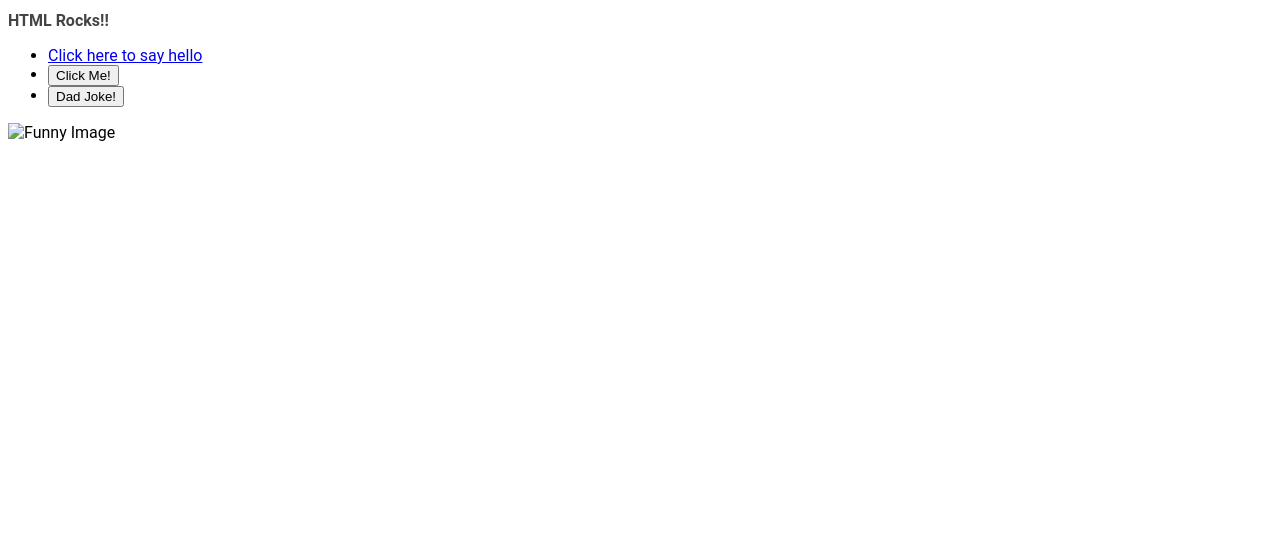
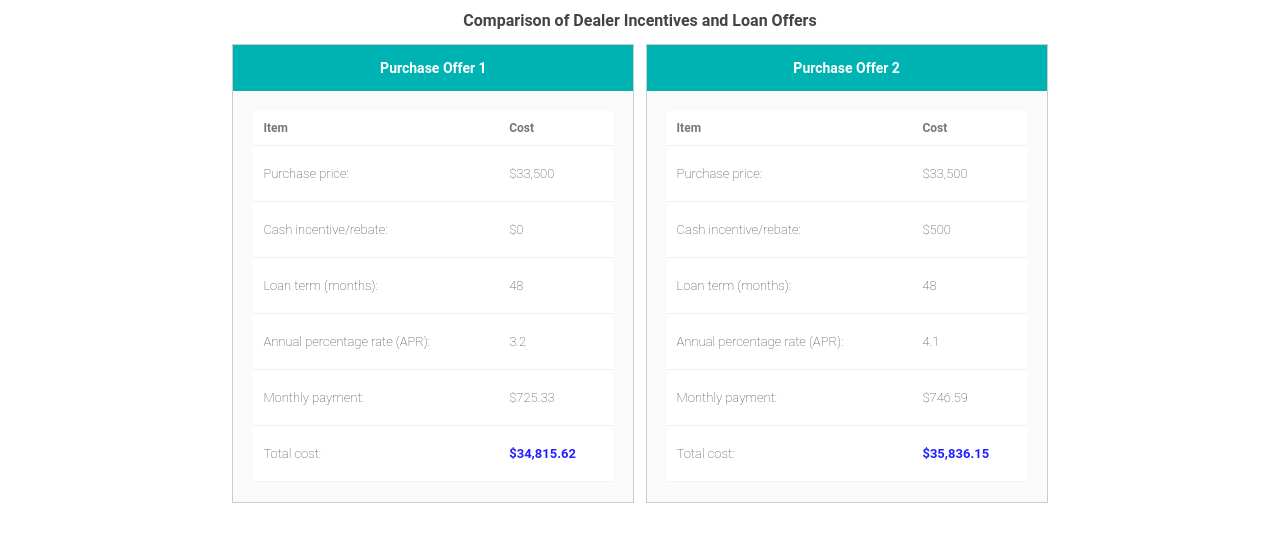
Before and after one commit to gracesingpraseut/05.03-Lab---Advanced-CSS, a website: page index.html in a window 1280 px wide. Drawn offline with Linux system fonts and the light colour scheme; files that its build step writes are made by us from their sources.

Commit message:
lab 05 complete

```diff
--- a/index.html
+++ b/index.html
@@ -1,25 +1,121 @@
 <!doctype html>
-<html>
+<html lang="en">
 
 <head>
   <meta charset="utf-8">
-  <title>CS208 - Starter Code (UPDATE ME)!</title>
-  <meta name="description" content="">
-  <meta name="viewport" content="width=device-width, initial-scale=1">
+  <title>Incentives Comparison</title>
   <link rel="stylesheet" href="style.css">
 </head>
 
 <body>
-  <h1>HTML Rocks!!</h1>
-  <ul>
-  <li><a href="/hello">Click here to say hello</a></li>
-  <li><button id="hello-link">Click Me!</button></li>
-  <li><button id="joke-button">Dad Joke!</button></li>
-  <script src="script.js"></script>
-  </ul>
-  <img src="funny.png" alt="Funny Image" width="300" height="200">
+  <div class="container">
+    <h1>Comparison of Dealer Incentives and Loan Offers</h1>
 
-  <h2 id="joke-display"></h2>
+    <!-- PURCHASE OFFER 1 -->
+    <section class="offer">
+
+      <!-- Offer title bar -->
+      <h2 class="offer-title">Purchase Offer 1</h2>
+
+      <!-- Offer details and table -->
+      <div class="offer-contents">
+        <table>
+
+          <!-- Table header -->
+          <thead>
+            <tr>
+              <th>Item</th>
+              <th>Cost</th>
+            </tr>
+          </thead>
+
+          <!-- Table body -->
+          <tbody>
+            <tr>
+              <td>Purchase price:</td>
+              <td>$33,500</td>
+            </tr>
+            <tr>
+              <td>Cash incentive/rebate:</td>
+              <td>$0</td>
+            </tr>
+            <tr>
+              <td>Loan term (months):</td>
+              <td>48</td>
+            </tr>
+            <tr>
+              <td>Annual percentage rate (APR):</td>
+              <td>3.2</td>
+            </tr>
+            <tr>
+              <td>Monthly payment:</td>
+              <td>$725.33</td>
+            </tr>
+
+            <!-- Final total -->
+            <tr>
+              <td>Total cost:</td>
+              <td class="final-value">$34,815.62</td>
+            </tr>
+
+          </tbody>
+        </table>
+      </div>
+    </section>
+
+    <!-- PURCHASE OFFER 2 -->
+    <section class="offer">
+
+      <!-- Offer title bar -->
+      <h2 class="offer-title">Purchase Offer 2</h2>
+
+      <!-- Offer details and table -->
+      <div class="offer-contents">
+        <table>
+
+          <!-- Table header -->
+          <thead>
+            <tr>
+              <th>Item</th>
+              <th>Cost</th>
+            </tr>
+          </thead>
+
+          <!-- Table body -->
+          <tbody>
+            <tr>
+              <td>Purchase price:</td>
+              <td>$33,500</td>
+            </tr>
+            <tr>
+              <td>Cash incentive/rebate:</td>
+              <td>$500</td>
+            </tr>
+            <tr>
+              <td>Loan term (months):</td>
+              <td>48</td>
+            </tr>
+            <tr>
+              <td>Annual percentage rate (APR):</td>
+              <td>4.1</td>
+            </tr>
+            <tr>
+              <td>Monthly payment:</td>
+              <td>$746.59</td>
+            </tr>
+
+            <!-- Final total -->
+            <tr>
+              <td>Total cost:</td>
+              <td class="final-value">$35,836.15</td>
+            </tr>
+
+          </tbody>
+        </table>
+      </div>
+    </section>
+
+  </div>
 </body>
 
 </html>
```
